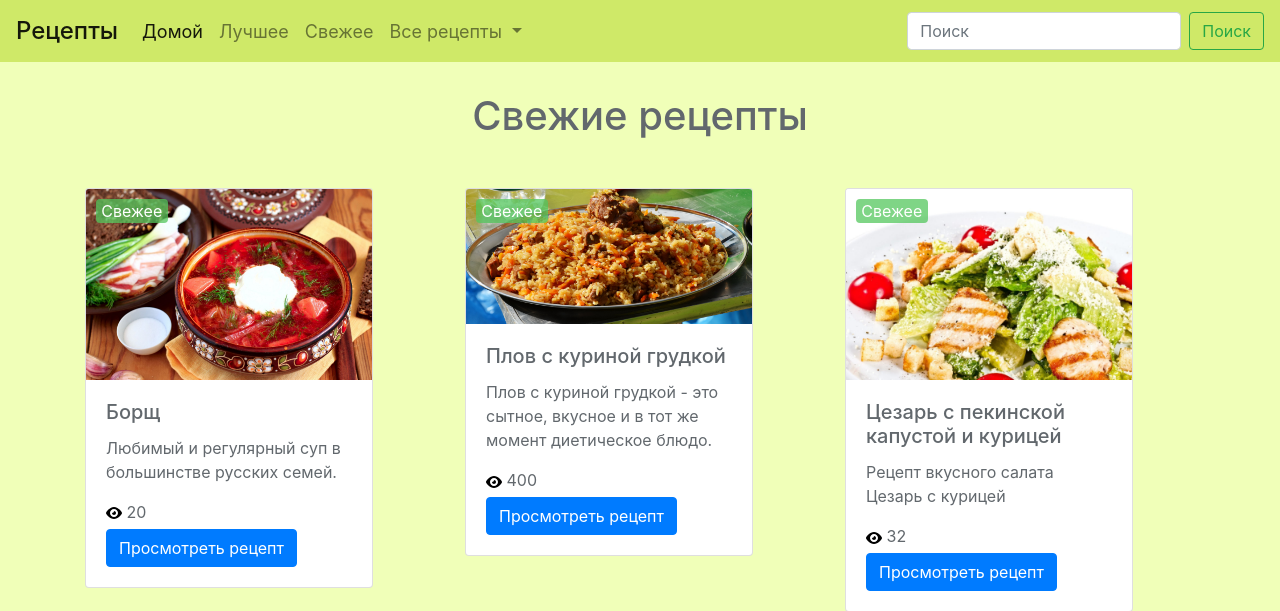
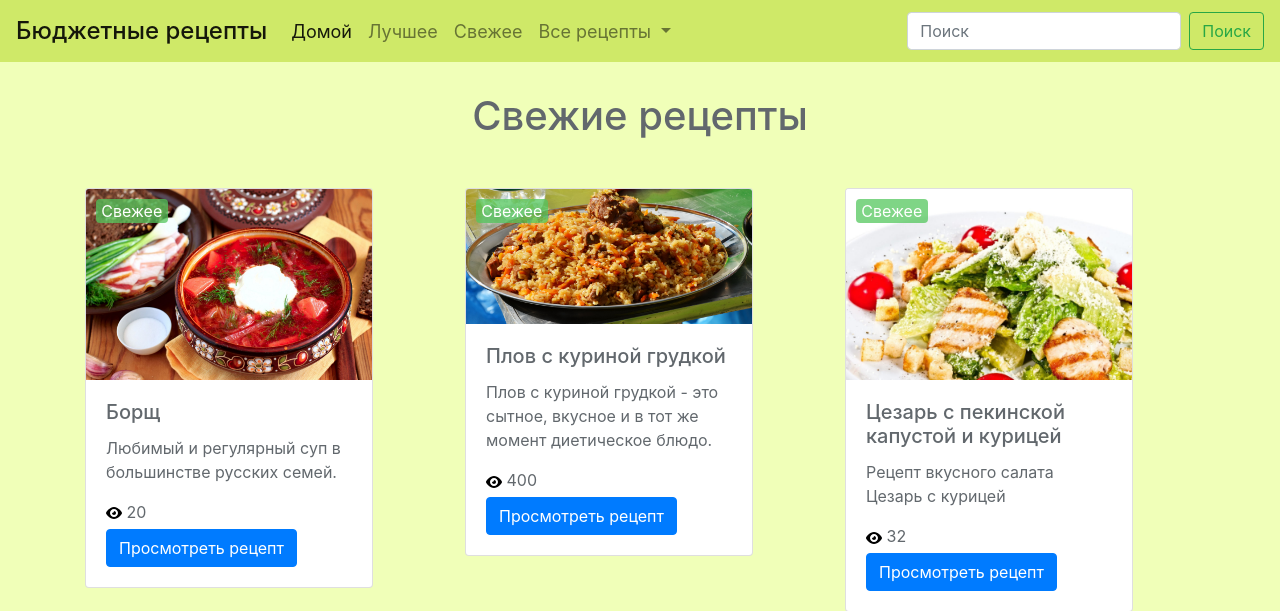
Before and after one commit to K0mp0t/django_rp, a Django app: page / in a window 1280 px wide. Shown: the top 611 px of the page. Run offline with Django 3.2, Linux system fonts and the light colour scheme; data comes from the database, SQL or seed files in the repository; both versions use the stored data as it was after the commit; some libraries are stand-ins or nearby versions.

Commit message:
last commit i guess

```diff
--- a/templates/navbar.html
+++ b/templates/navbar.html
@@ -1,5 +1,5 @@
 <nav class="navbar navbar-expand-lg navbar-light">
-  <a class="navbar-brand" href="{% url 'home' %}">Рецепты</a>
+  <a class="navbar-brand" href="{% url 'home' %}">Бюджетные рецепты</a>
   <button class="navbar-toggler collapsed" type="button" data-toggle="collapse" data-target="#navbarNavDropdown" aria-controls="navbarNavDropdown" aria-expanded="false" aria-label="Toggle navigation">
     <span class="navbar-toggler-icon"></span>
   </button>
```
Also changed, not shown: db.sqlite3.
